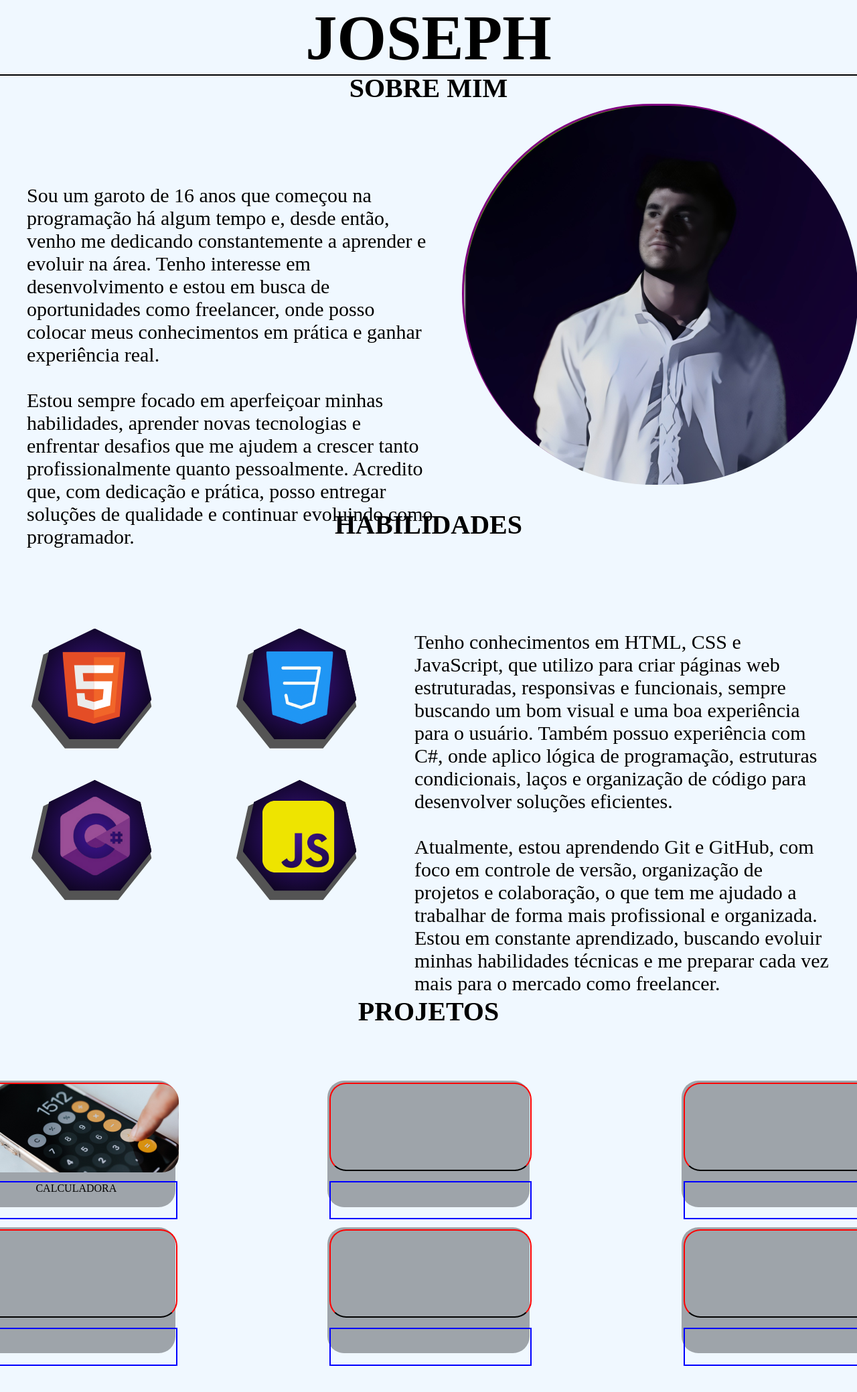
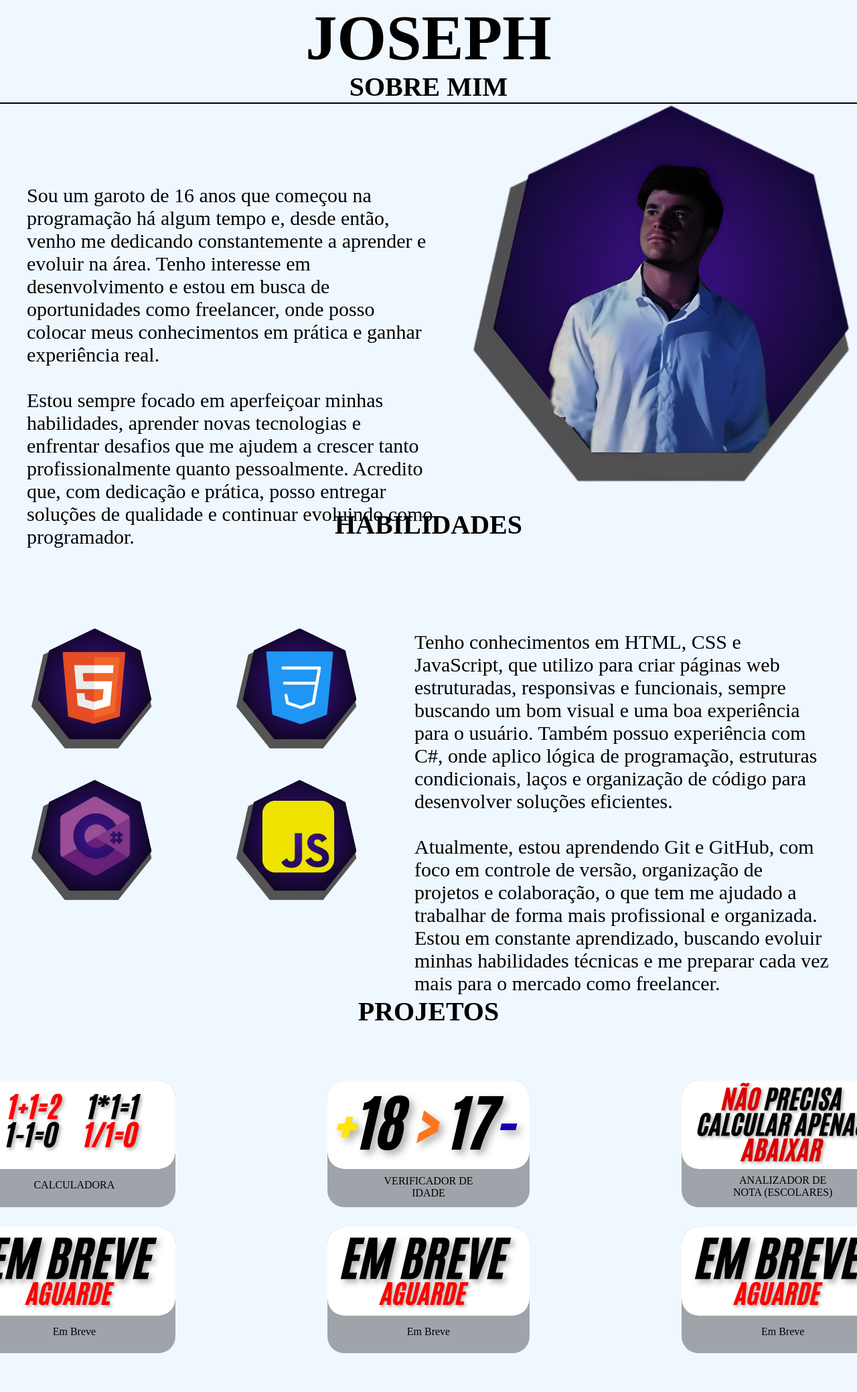
Before and after one commit to Josep-program/MeuPortifolio, a plain HTML site: page index.html in a window 1280 px wide. Shown: the part 715-2794 px from the top of the page at 67% size. Drawn offline with Linux system fonts and the light colour scheme.

Commit message:
Add files via upload

```diff
--- a/index.css
+++ b/index.css
@@ -39,12 +39,19 @@
 
 }
 .part2{
-    border: 3px solid purple;
+
     width: 15.6cm;
     height: 15cm;
-    background-color: rgb(99, 170, 13);
+    background-color: aliceblue;
     border-radius: 500px;
 }
+
+
+.minhaimagem {
+  animation: aparecer 1s ease forwards;
+}
+
+
 
 .conteudonumber2{
     margin-top: 2cm;
@@ -59,6 +66,7 @@
  width: 15.6cm;
  height: 15cm;
  background-color: aliceblue;
+
 }
 
 .conteudo2part2{
@@ -66,6 +74,8 @@
 width: 26cm;
 height: 15cm;
 background-color: aliceblue;
+
+
 }
 
 .conteudonumber3{
@@ -95,7 +105,7 @@ background-color: aliceblue;
 
 
 .conteudo3part1{
- border: 3px solid transparent;
+
  border-radius: 25px;
  background-color: rgb(158, 164, 170);
  width: 8cm;
@@ -103,7 +113,7 @@ background-color: aliceblue;
 }
 
 .conteudo3part2{
- border: 3px solid transparent;
+
  border-radius: 25px;
  background-color: rgb(158, 164, 170);
  width: 8cm;
@@ -111,7 +121,7 @@ background-color: aliceblue;
 }
 
 .conteudo3part3{
- border: 3px solid transparent;
+
  border-radius: 25px;
  background-color: rgb(158, 164, 170);
  width: 8cm;
@@ -129,7 +139,7 @@ background-color: aliceblue;
 
 
 .conteudo3part4{
-     border: 3px solid transparent;
+
  border-radius: 25px;
  background-color: rgb(158, 164, 170);
  width: 8cm;
@@ -137,7 +147,7 @@ background-color: aliceblue;
 }
 
 .conteudo3part5{
- border: 3px solid transparent;
+
  border-radius: 25px;
  background-color: rgb(158, 164, 170);
  width: 8cm;
@@ -145,7 +155,7 @@ background-color: aliceblue;
 }
 
 .conteudo3part6{
-     border: 3px solid transparent;
+
  border-radius: 25px;
  background-color:rgb(158, 164, 170);
  width: 8cm;
@@ -159,15 +169,38 @@ background-color: aliceblue;
 
 
     width: 8cm;
-    border: red solid 2px;
+
     height: 3.5cm;
     border-radius: 25px;
-    border-bottom: 2px solid black;
+    border-bottom: 20px solid rgb(0, 0, 0);
 }
 .test2{
-     width: 8cm;
-    border: blue solid 2px;
+
+    width: 8cm;
     height: 1.5cm;
     text-align: center;
-    margin-top: 0.4cm;
+    margin-top: 15px;
 }
+
+.espaço{
+    height: 3cm;
+    background: linear-gradient( aliceblue, black, black);
+}
+
+.rodape{
+    width: auto;
+    height: 8cm;
+    border: 3px solid black;
+    background-color: aqua;
+}
+
+
+
+.titleconteudonumber1{
+ color: black;
+ transition: transform 0.3s linear;
+}
+
+.titleconteudonumber1:hover{
+    transform: scale(0.9);
+}
--- a/index.html
+++ b/index.html
@@ -20,8 +20,8 @@
 
 
         <div class="titlenumber1">
-    <h1 style="text-align: center; margin-top: 2cm; font-size: 2.5cm; padding: 0px; margin-bottom: 0px; border-bottom: 2px solid;" >JOSEPH</h1>
-            <h2 style="margin-top: -5px; text-align: center; font-size: 40px;" > SOBRE MIM</h2>
+    <h1 style="text-align: center; margin-top: 2cm; font-size: 2.5cm; padding: 0px; margin-bottom: 0px;" class="titleconteudonumber1" >JOSEPH</h1>
+            <h2 style="margin-top: -5px; text-align: center; font-size: 40px; border-bottom: 2px solid black; " > SOBRE MIM</h2>
     </div>
 
     <div class="conteudonumber1">
@@ -31,7 +31,7 @@
 <br><br>
 Estou sempre focado em aperfeiçoar minhas habilidades, aprender novas tecnologias e enfrentar desafios que me ajudem a crescer tanto profissionalmente quanto pessoalmente. Acredito que, com dedicação e prática, posso entregar soluções de qualidade e continuar evoluindo como programador.</p>
         </div>
-        <div class="part2"> <img src="Design sem nome (10).png" width="auto" style="border-radius: 500px;"> </div>
+        <div class="part2"> <img class="minhaimagem" src="Design sem nome (15).png" width="auto"  > </div>
     </div>
   <h1 style="text-align: center; font-size: 40px;margin-top: 1cm;">HABILIDADES</h1>
     <div class="conteudonumber2">
@@ -51,27 +51,30 @@ Estou sempre focado em aperfeiçoar minhas habilidades, aprender novas tecnologi
        <div class="conteudo3conteudo1">
 
         <div class="conteudo3part1">
-            <div class="test1"> <img src="Design sem nome (12).png" width="auto" style="border-radius: 25px;"></div>
+            <div class="test1"> <img src="em breve (1).png" width="auto" style="border-radius: 25px;"></div>
             <div class="test2">CALCULADORA</div>
         </div>
-        <div class="conteudo3part2">       <div class="test1"></div>
-            <div class="test2"></div></div>
-        <div class="conteudo3part3">       <div class="test1"></div>
-            <div class="test2"></div></div>
+        <div class="conteudo3part2">       <div class="test1"> <img src="+18  17-.png" style="border-radius: 25px;" ></div>
+            <div class="test2" style="margin-top: 9px;">VERIFICADOR DE <br> IDADE</div></div>
+        <div class="conteudo3part3">       <div class="test1"> <img src="+18  17- (1).png" style="border-radius: 25px;" ></div>
+            <div class="test2" style="margin-top: 8px">ANALIZADOR DE <BR> NOTA (ESCOLARES)</div></div>
 
         </div>
        <div class="conteudo3conteudo2">
 
-        <div class="conteudo3part4">       <div class="test1"></div>
-            <div class="test2"></div></div>
-        <div class="conteudo3part5">       <div class="test1"></div>
-            <div class="test2"></div></div>
-        <div class="conteudo3part6">       <div class="test1"></div>
-            <div class="test2"></div></div>
+        <div class="conteudo3part4">       <div class="test1"> <img src="em breve.png" style="border-radius: 25px;" ></div>
+            <div class="test2"> Em Breve</div></div>
+        <div class="conteudo3part5">       <div class="test1"><img src="em breve.png" style="border-radius: 25px;" ></div>
+            <div class="test2"> Em Breve</div></div>
+        <div class="conteudo3part6">       <div class="test1"><img src="em breve.png" style="border-radius: 25px;" ></div>
+            <div class="test2"> Em Breve</div></div>
 
     </div>
     </div>
+        <div class="espaço">
+</div>
 
+
+    <div class="rodape"> <img src="Name Tag.png"  ></div>
 </body>
 </html>
-Atualização do layout
```
Also changed, not shown: +18  17- (1).png (added), +18  17-.png (added), Design sem nome (15).png (added), Name Tag.png (added), em breve (1).png (added), em breve.png (added).
